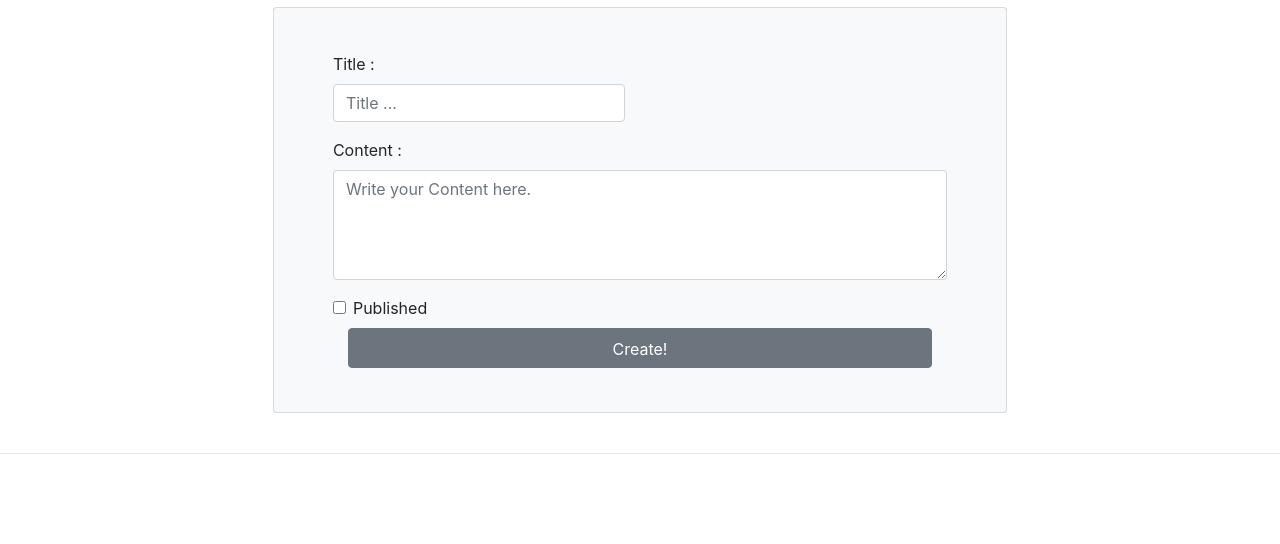
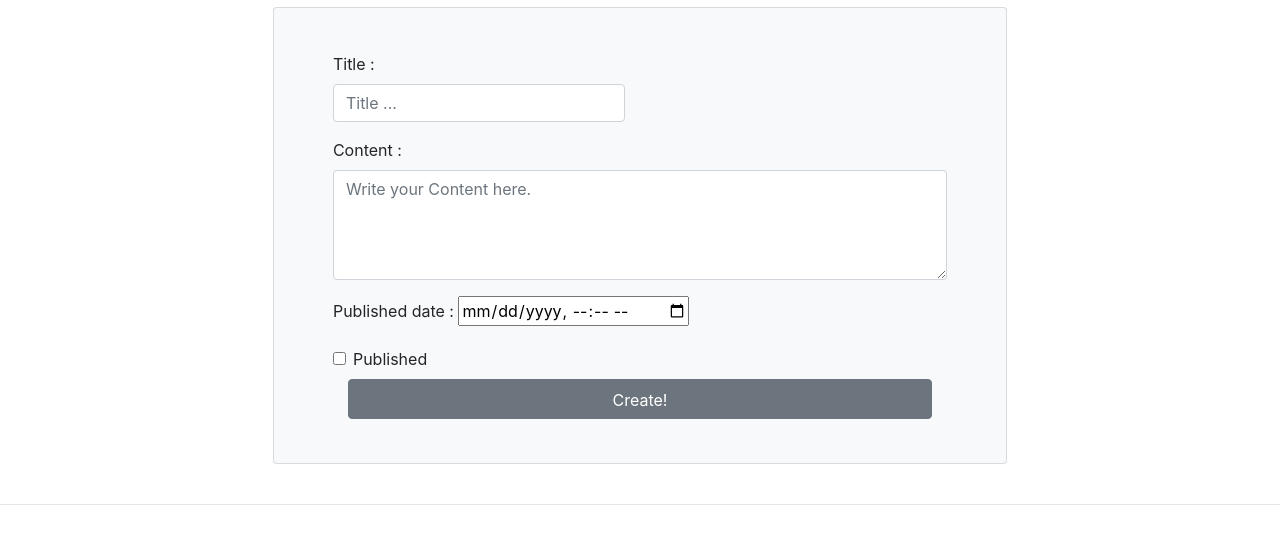
Before and after one commit to T-Python-OCT9/LAB_DJANGO_ORM_1, a Django app: template Blog_website/Blog_app/templates/Blog_app/add_blog.html in a window 1280 px wide. Shown: the part 98-642 px from the top of the page. Run offline with Django 3.2, Linux system fonts and the light colour scheme; the template is opened without the code that fills it, so the values that code supplies are empty.

Commit message:
new update

```diff
--- a/Blog_website/Blog_app/templates/Blog_app/add_blog.html
+++ b/Blog_website/Blog_app/templates/Blog_app/add_blog.html
@@ -7,6 +7,7 @@
     <meta http-equiv="X-UA-Compatible" content="IE=edge">
     <meta name="viewport" content="width=device-width, initial-scale=1.0">
     <link href="{% static 'static/Blog_app/styles.css'%}" rel="stylesheet" >
+
     <title>{% block title %}add blog{% endblock %}</title>
 </head>
 <body >
@@ -16,6 +17,7 @@
           <div class="col-lg-7 mx-auto">
             <div class="card mt-2 mx-auto p-4 bg-light">
                 <div class="card-body bg-light">
+
                 <div class = "container">
                  <form id="contact-form" role="form" action="" method="POST">
                     {%csrf_token%}
@@ -35,7 +37,14 @@
                                 <textarea name="Content" class="form-control" placeholder="Write your Content here." rows="4"  ></textarea>
                                 </div>
                          </div></div>
-
+                         <div class="row">
+                            <div class="col-md-12">
+                                <div class="form-group">
+                                    <label for="publish_date">Published date : </label>
+                                    <input  type="datetime-local" name="publish_date" class="form-date-input" >
+                                </div>
+                            </div>
+                        </div>
                         <div class="row">
                             <div class="col-md-6">
                                 <div class="form-check">
@@ -50,12 +59,16 @@
                     </div>
 
                     </div>
+
+
             </div>
              </form>
             </div>
                 </div>
 
+
         </div>
+
 
         </div>
 
--- a/Blog_website/Blog_app/templates/Blog_app/home.html
+++ b/Blog_website/Blog_app/templates/Blog_app/home.html
@@ -17,7 +17,7 @@
             <div class="post-preview">
                     <h2 class="post-title">{{blog.Title}}</h2>
                     <p class="post-subtitle">{{blog.Content}}</p>
-                    <p class="post-subtitle">{{blog.is_published}}</p>
+                    <p class="post-subtitle">{{blog.is_published}}</p><!--...-->
                 <p class="post-meta">Posted at {{blog.publish_date}} </p>
             </div>
             <hr class="my-4">
```
Also changed, not shown: Blog_website/Blog_app/templates/Blog_app/base.html (line endings or trailing spaces).
